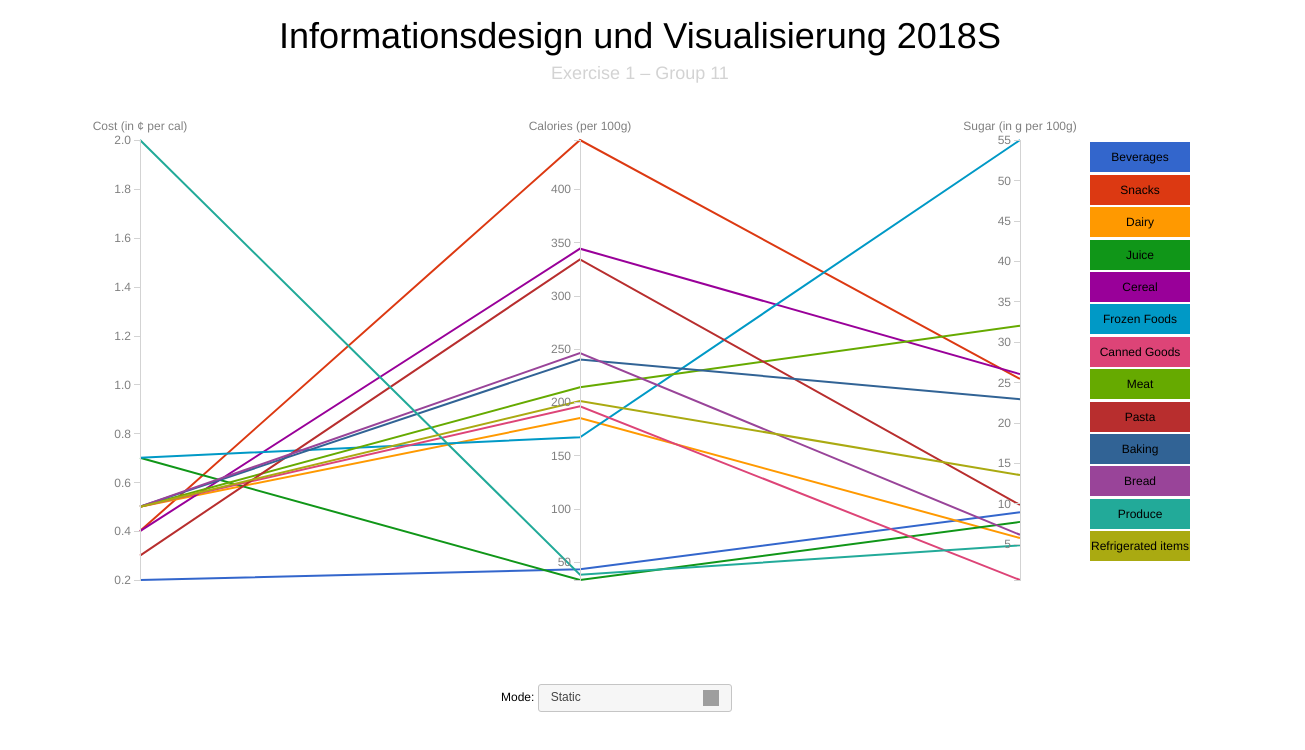
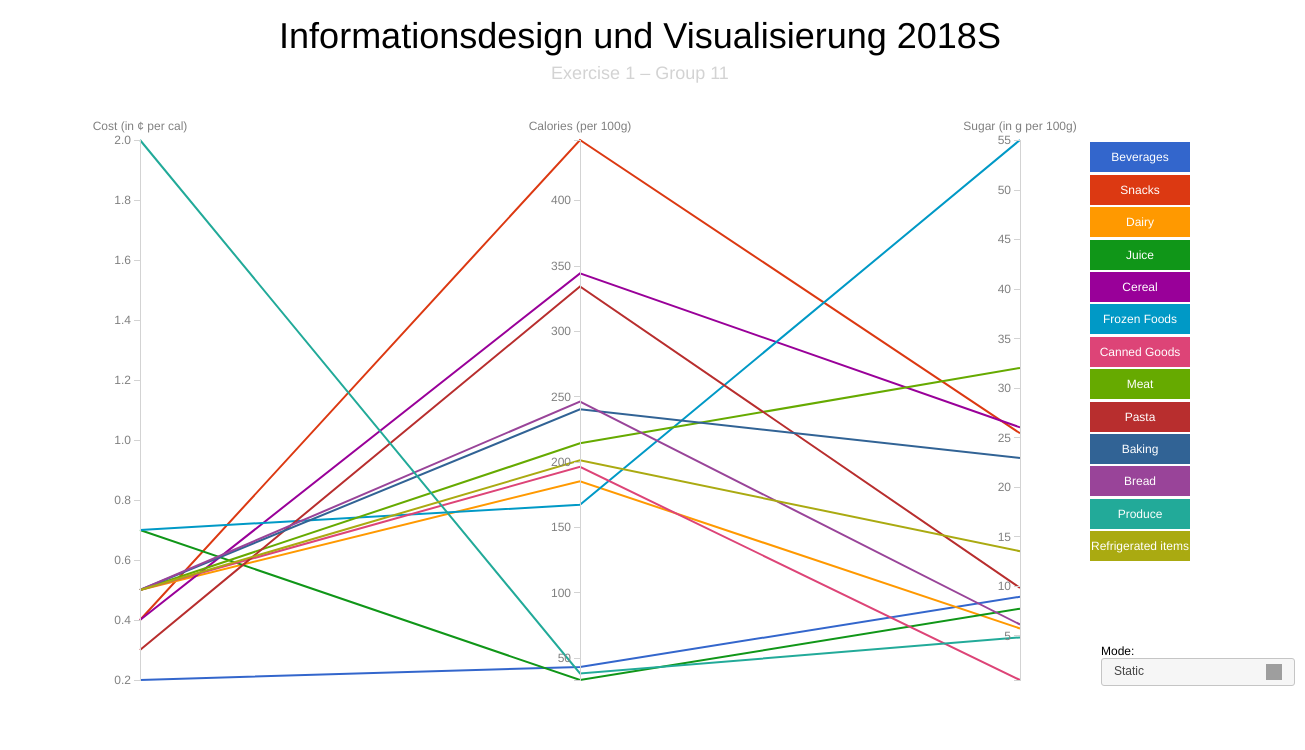
Before and after one commit to monoorangitis/ok592.github.io, a plain HTML site: page index.html in a window 1280 px wide. Shown: the whole page, 1305 px wide, since content can reach past the window. Drawn offline with nearby package versions, Linux system fonts and the light colour scheme; grey boxes are pictures that could not be loaded.

Commit message:
updated jquery import

```diff
--- a/index.html
+++ b/index.html
@@ -11,7 +11,7 @@
 
 <!-- include d3 and jQueryUI -->
 <script src="https://d3js.org/d3.v4.min.js"></script>
-<script src="https://code.jquery.com/jquery-1.12.4.js"></script>
+<script src="https://code.jquery.com/jquery-3.3.1.min.js"></script>
 <script src="https://code.jquery.com/ui/1.12.1/jquery-ui.js"></script>
 
 <!-- headings -->
@@ -22,18 +22,19 @@
     <div id="pc"></div>
     <div id="placeholder"></div>
     <div id="names_div"></div>
+    <div id="menu" width="100px" style="width: 100px">
+        <form action="#" style="width: 100px">
+            <fieldset>
+                <label for="Mode" style="width: 100px">Mode: </label>
+                <select name="Mode" id="Mode" style="width: 100px">
+                </select>
+            </fieldset>
+        </form>
+
+    </div>
 </div>
 
-<div id="menu">
-    <form action="#">
-        <fieldset>
-            <label for="Mode">Mode: </label>
-            <select name="Mode" id="Mode">
-            </select>
-        </fieldset>
-    </form>
 
-</div>
 
 <!-- call parallel coordinates script -->
 <script type="text/javascript" src="parallelCoordinates.js"></script>
--- a/parallelCoordinates.js
+++ b/parallelCoordinates.js
@@ -1,7 +1,7 @@
 // define size plots
 var margin = {top: 20, right: 20, bottom: 20, left: 50},
     widthPC = 1000,
-    height = 500;
+    height = 600;
 
 // parallel coordinates SVG container...
 var svgPC = d3.select("#pc").append("svg")
--- a/stylesheet.css
+++ b/stylesheet.css
@@ -51,7 +51,6 @@ h2 {
 
 #placeholder {
     position: relative;
-    float: right;
     float: top;
     width: 100px;
     height: 20px;
@@ -87,6 +86,7 @@ div.tooltip {
 .names {
     font-family: "Helvetica Neue", Helvetica, "Arial", Arial, sans-serif;
     font-weight: lighter;
+    color: white;
     font-size: 1em;
     margin-top: 0.2em;
     opacity: 1;
@@ -96,18 +96,24 @@ div.tooltip {
 }
 
 #menu {
-    position: absolute;
-    width: 300px;
-    top: 85%;
-    left: 50%;
-    margin: 0 0 0 -150px;
+    position: relative;
+    width: 100px;
+    float: right;
     font-family: "Helvetica Neue", Helvetica, "Arial", Arial, sans-serif;
     font-weight: lighter;
     font-size: 1em;
 }
 
 .select {
-    width: 50px;
+    width: 100px;
+}
+
+.fieldset {
+    width: 100px;
+}
+
+.form {
+    width: 100px;
 }
 
 .axis line,
```
